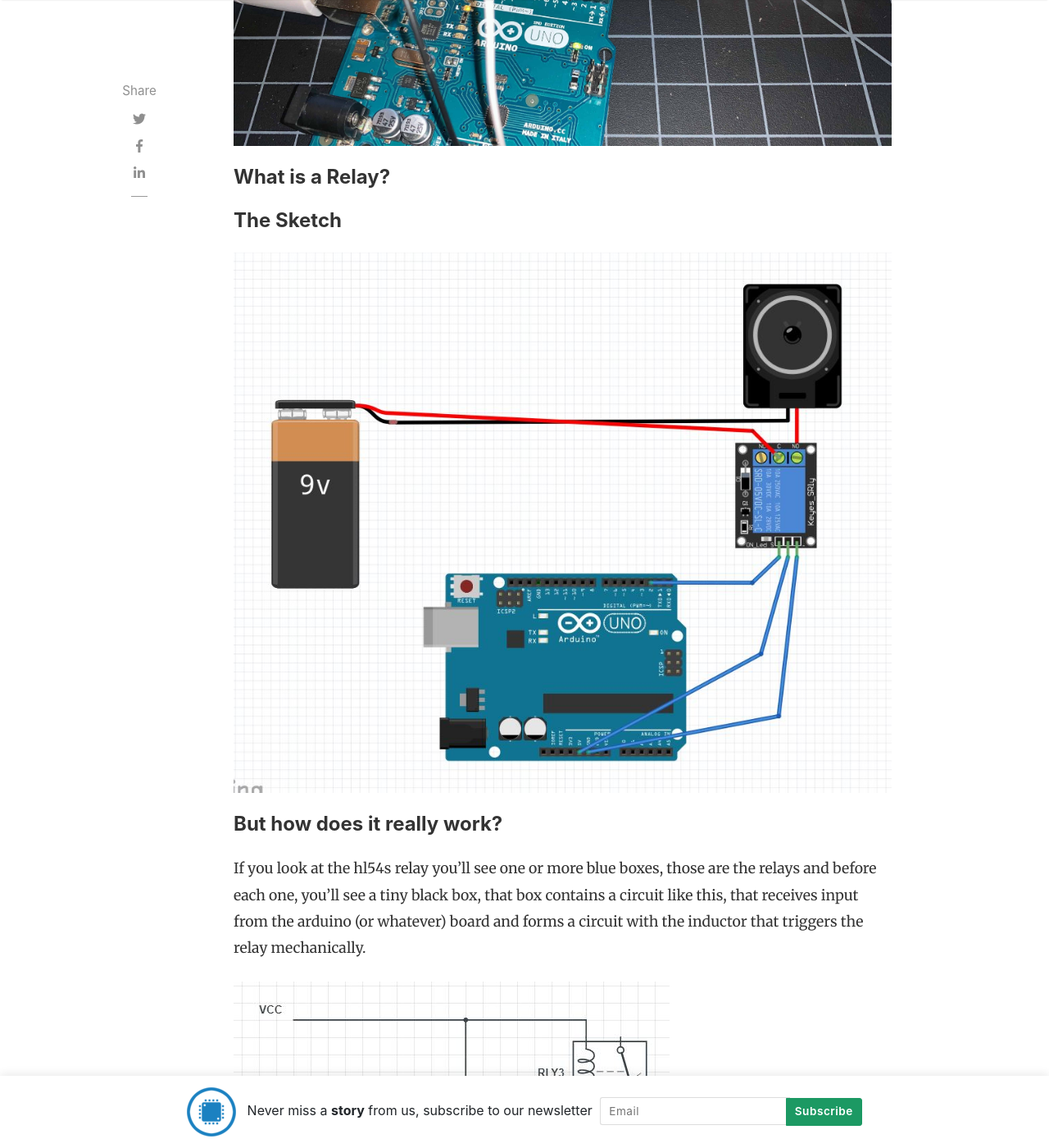
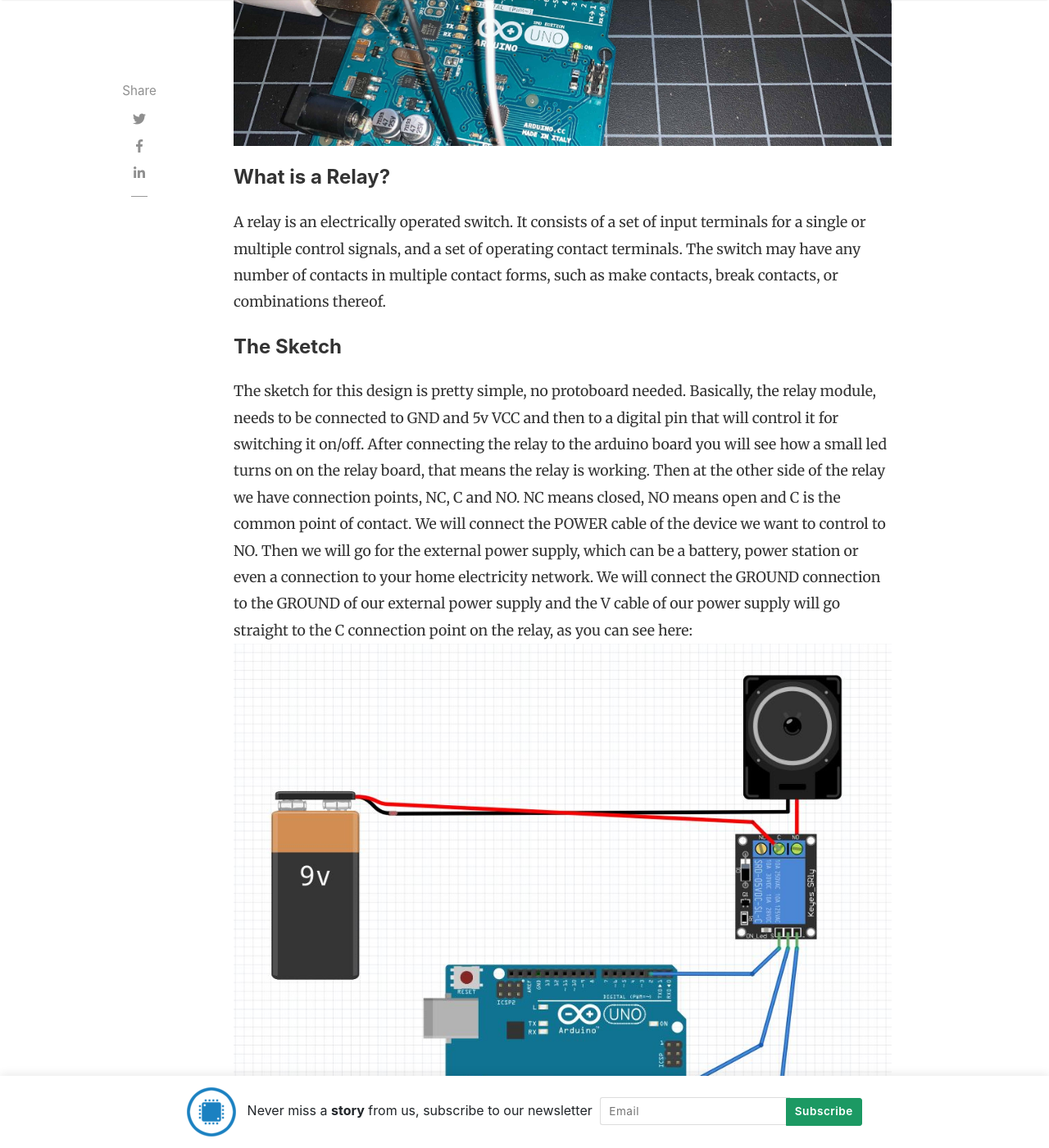
Before and after one commit to artikblue/artikblue.github.io, a Jekyll site: the page built from _posts/2020-01-14-arduino-embedded-5.md, in a window 1280 px wide and 1400 px high, scrolled down 736 px. Shown: the whole window at 82% size. Built offline with Jekyll 4.4.1, drawn with Linux system fonts in a browser that asks for light colours; nearby versions of some CDN libraries; comment, search, counter and statistics services are not loaded; some of the changed text lies outside the part shown.

Commit message:
post ended

```diff
--- a/_posts/2020-01-14-arduino-embedded-5.md
+++ b/_posts/2020-01-14-arduino-embedded-5.md
@@ -10,13 +10,12 @@ featured: true
 ---
 
 #### What is a Relay?
-
-
+A relay is an electrically operated switch. It consists of a set of input terminals for a single or multiple control signals, and a set of operating contact terminals. The switch may have any number of contacts in multiple contact forms, such as make contacts, break contacts, or combinations thereof.
 #### The Sketch
 
-
+The sketch for this design is pretty simple, no protoboard needed. Basically, the relay module, needs to be connected to GND and 5v VCC and then to a digital pin that will control it for switching it on/off. After connecting the relay to the arduino board you will see how a small led turns on on the relay board, that means the relay is working. Then at the other side of the relay we have connection points, NC, C and NO. NC means closed, NO means open and C is the common point of contact. We will connect the POWER cable of the device we want to control to NO. Then we will go for the external power supply, which can be a battery, power station or even a connection to your home electricity network. We will connect the GROUND connection to the GROUND of our external power supply and the V cable of our power supply will go straight to the C connection point on the relay, as you can see here:
 ![relay1](https://artikblue.github.io/assets/images/arduino/relay1.JPG)
-
+Then with that, the behaviour of the relay is simple, when the relay control pin receives a LOW value, the relay triggers a mechanical device that closes the circuit between the external device and the external power supply, if it receives a high it opens the circuit.
 
 #### But how does it really work?
 
@@ -27,8 +26,7 @@ If you look at the hl54s relay you'll see one or more blue boxes, those are the
 And why we do it this way? Basically a relay will be dealing with really high voltages, so eventhough if properly designed and operated, this circuit will never let high voltage directly interact with the arduino circuit, we don't want any kind physical contact between those voltages and the actual board and that is why we use a light emitting diode to trigger the (photo sensible) transistor, so they are not physically connected so if something fails we'll have less risk.
 
 #### Sample code
-
-
+One of the most complicated things related to relays is the correct dimensioning of the power we need for our external device and stuff like finding batteries or getting/building some adapter for our external power supplies, the code is mega simple. In here we just have to note that relays get activate with LOW values:
 ~~~
 int RELAY = 2;
 
```
